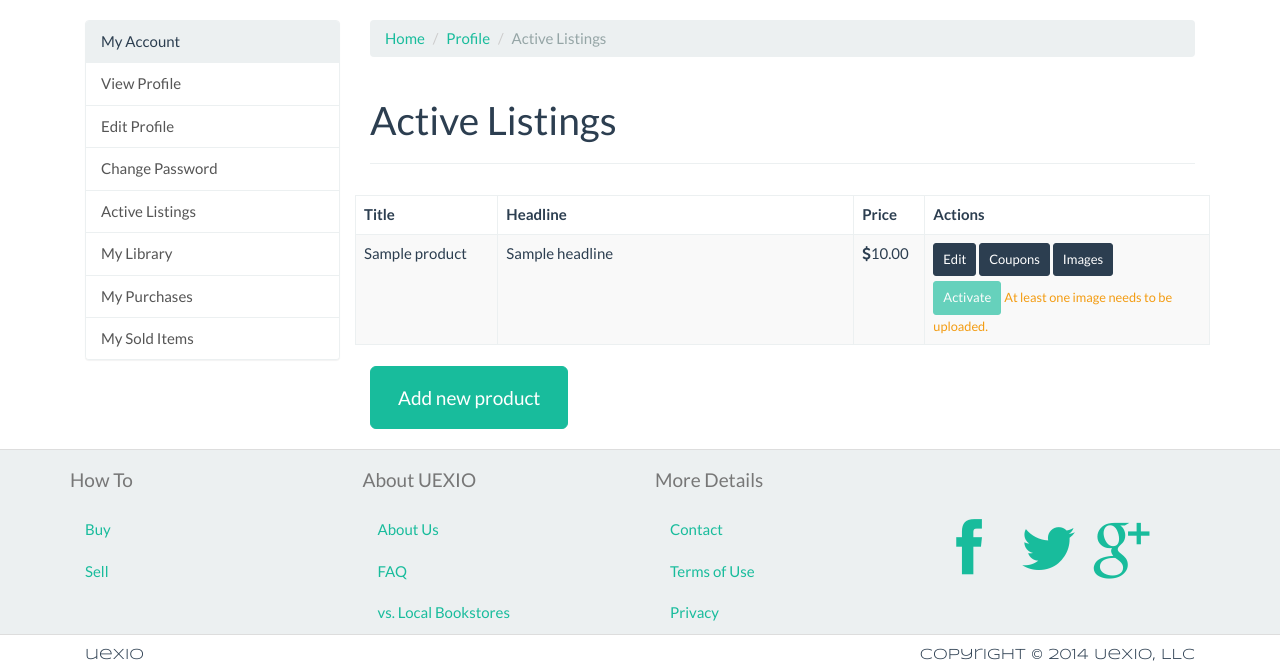
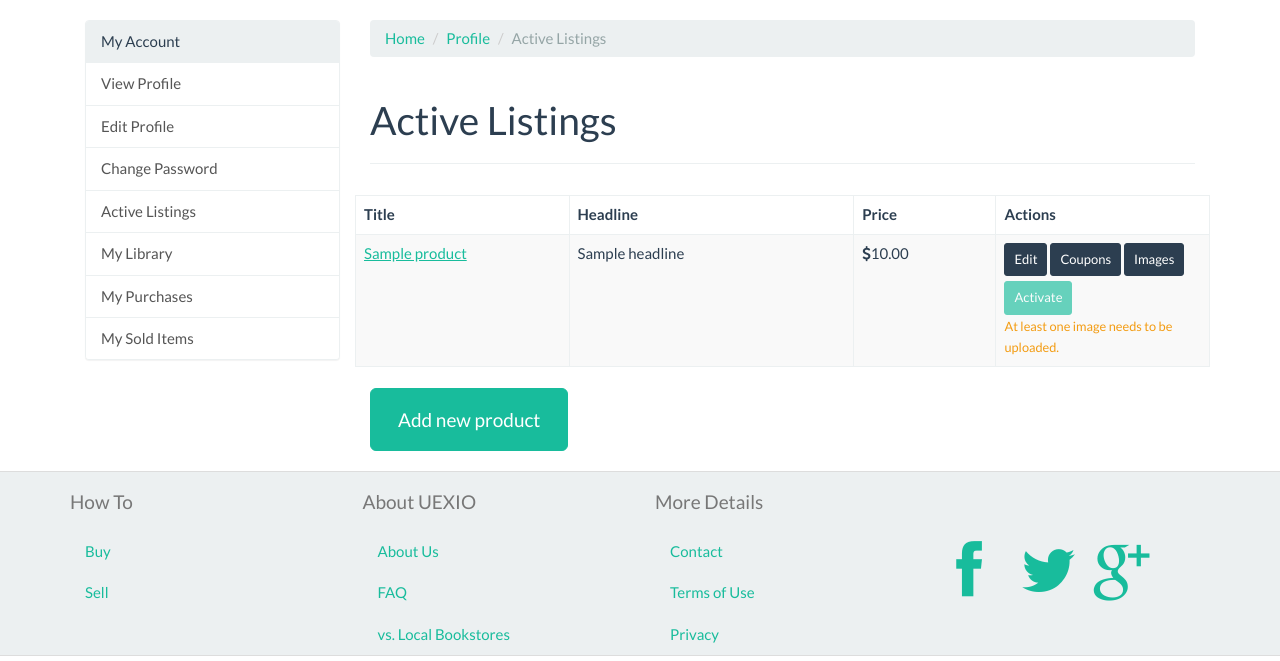
Before and after one commit to theKush/uexio, a Django app: template templates/profiles/listings.html in a window 1280 px wide. Shown: the part 60-721 px from the top of the page. Run offline with Django 3.2, Linux system fonts and the light colour scheme; the template is opened without the code that fills it: most values are stand-ins (such as "Sample title", 1, 10 or a date in 2020); parts of the project's set-up code (start-up, migrations or seed data) failed here and were passed over; some libraries are stand-ins or nearby versions.

Commit message:
Updated UI for active listings page and fixed the pagination bar to stay at the bottom. This commit closes #21

```diff
--- a/templates/products/all.html
+++ b/templates/products/all.html
@@ -60,10 +60,11 @@
                             {% endif %}
                         </h4>
                     </div>
-
                 </div>
             </div>
         {% endfor %}
+        </div>
+        <div class="col-lg-9 col-lg-offset-3">
             <div class="pull-right">
                 {% bootstrap_paginate page %}
             </div>
--- a/templates/profiles/listings.html
+++ b/templates/profiles/listings.html
@@ -24,9 +24,9 @@
                 <table id="table_library" class="table table-bordered table-responsive table-striped">
                     <thead>
                         <tr>
-                            <th class="col-sm-2">Title</th>
-                            <th class="col-sm-5">Headline</th>
-                            <th class="col-sm-1">Price</th>
+                            <th class="col-sm-3">Title</th>
+                            <th class="col-sm-4">Headline</th>
+                            <th class="col-sm-2">Price</th>
                             <th class="col-sm-4">Actions</th>
                         </tr>
                     </thead>
@@ -34,7 +34,7 @@
                         {% for product in products %}
                             <tr>
                                 <td>
-                                    {{ product }}
+                                    <a href="{% url "single_product" product.slug %}">{{ product }}</a>
                                 </td>
                                 <td>
                                     {{ product.headline|truncatechars:100 }}
@@ -58,8 +58,8 @@
                                         </form>
                                     {% else %}
                                         <form action="#">
-                                            <button type="submit" class="btn btn-sm btn-success" disabled="disabled">Activate</button>
-                                            <small class="text-warning">At least one image needs to be uploaded.</small>
+                                            <button type="button" class="btn btn-sm btn-success disabled">Activate</button>
+                                            <small class="text-warning"><br>At least one image needs to be uploaded.</small>
                                         </form>
                                     {% endif %}
                                 </td>
```
